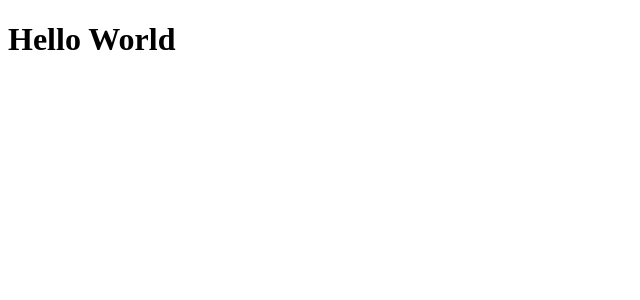
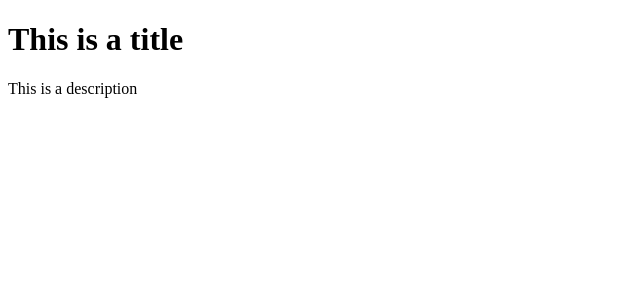
Before and after one commit to Marmas99/personal-webiste, a React (Vite) app: page / in a window 1280 px wide. Shown: the top 300 px of the page, without its empty margins (0-640 px from the left). Built offline with nearby package versions, Linux system fonts and the light colour scheme.

Commit message:
Added title and desc

```diff
--- a/src/App.tsx
+++ b/src/App.tsx
@@ -1,8 +1,12 @@
+import Description from "./components/Description/Description"
+import Title from "./components/Title/Title"
+
 const App = () => {
   return (
     <>
       <div>
-        <h1>Hello World</h1>
+        <Title />
+        <Description />
       </div>
     </>
   )
--- /dev/null
+++ b/src/components/Description/Description.tsx
@@ -0,0 +1,7 @@
+const Description = () => {
+    return (
+        <p>This is a description</p>
+     );
+}
+
+export default Description;
--- /dev/null
+++ b/src/components/Title/Title.tsx
@@ -0,0 +1,7 @@
+const Title = () => {
+    return (
+        <h1>This is a title</h1>
+    );
+}
+
+export default Title;
```
